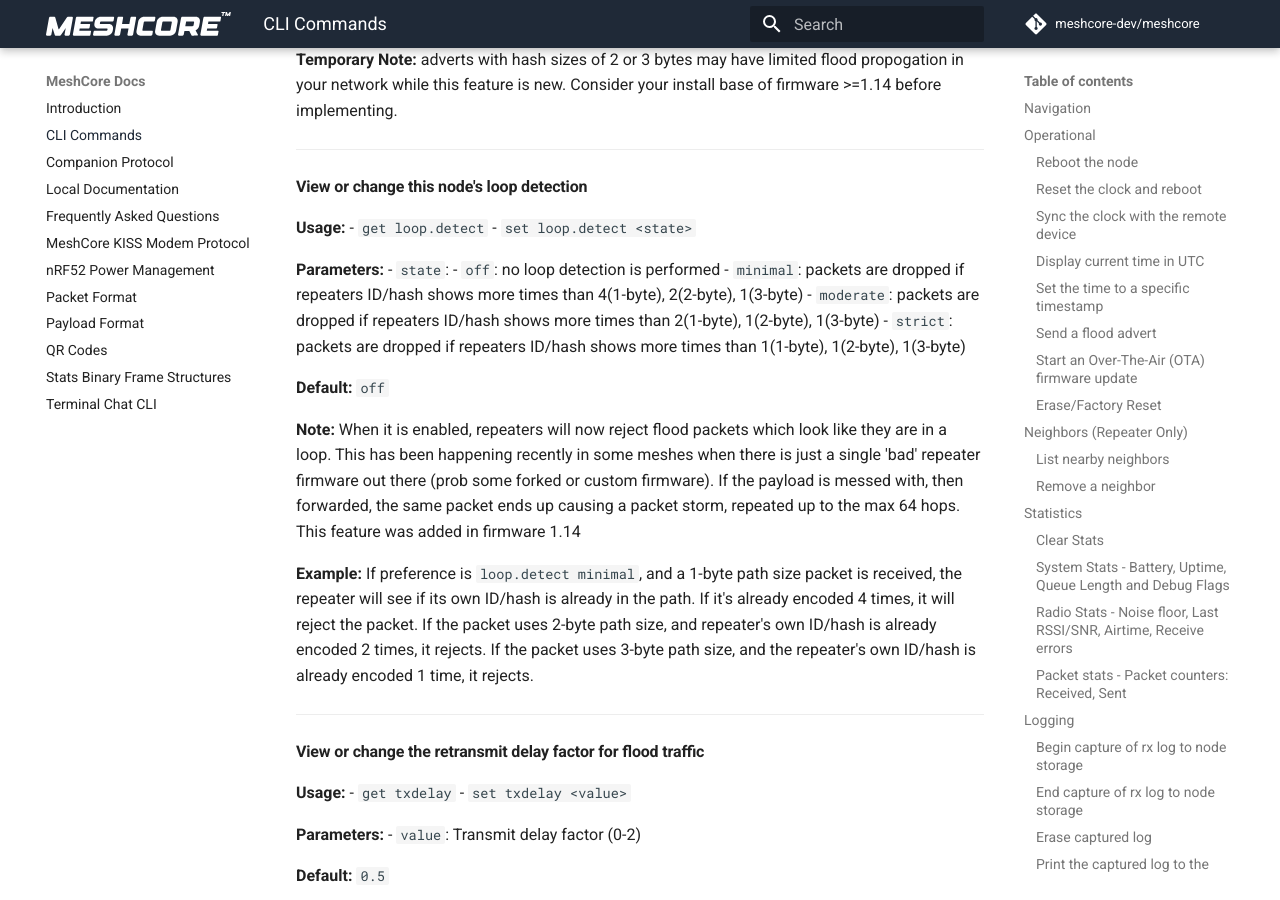
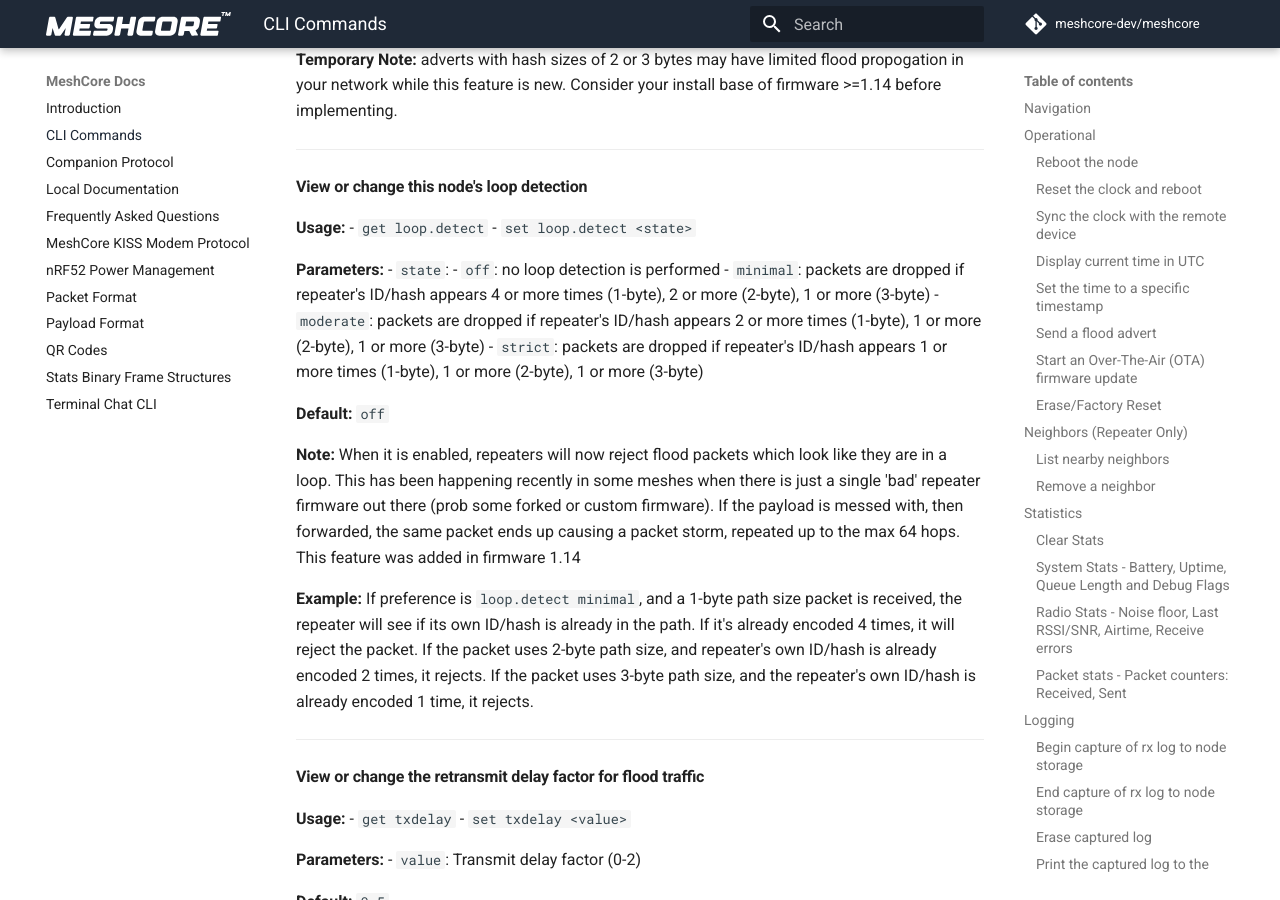
Before and after one commit to JacekVV/MeshCore-Hydra, an MkDocs documentation site: the page built from docs/cli_commands.md, in a window 1280 px wide and 900 px high, scrolled down 8311 px. Built offline with MkDocs 1.6.1 and Material for MkDocs 9.7.7, drawn with Linux system fonts in a browser that asks for light colours; comment, search, counter and statistics services are not loaded.

Commit message:
Apply suggestion from @weebl2000
Co-authored-by: Wessel <wessel@weebl.me>

```diff
--- a/docs/cli_commands.md
+++ b/docs/cli_commands.md
@@ -410,9 +410,9 @@ This document provides an overview of CLI commands that can be sent to MeshCore
 **Parameters:**
 - `state`:
   - `off`: no loop detection is performed
-  - `minimal`: packets are dropped if repeaters ID/hash shows more times than 4(1-byte), 2(2-byte), 1(3-byte)
-  - `moderate`: packets are dropped if repeaters ID/hash shows more times than 2(1-byte), 1(2-byte), 1(3-byte)
-  - `strict`: packets are dropped if repeaters ID/hash shows more times than 1(1-byte), 1(2-byte), 1(3-byte)
+  - `minimal`: packets are dropped if repeater's ID/hash appears 4 or more times (1-byte), 2 or more (2-byte), 1 or more (3-byte)
+  - `moderate`: packets are dropped if repeater's ID/hash appears 2 or more times (1-byte), 1 or more (2-byte), 1 or more (3-byte)
+  - `strict`: packets are dropped if repeater's ID/hash appears 1 or more times (1-byte), 1 or more (2-byte), 1 or more (3-byte)
 
 **Default:** `off`
 
```
